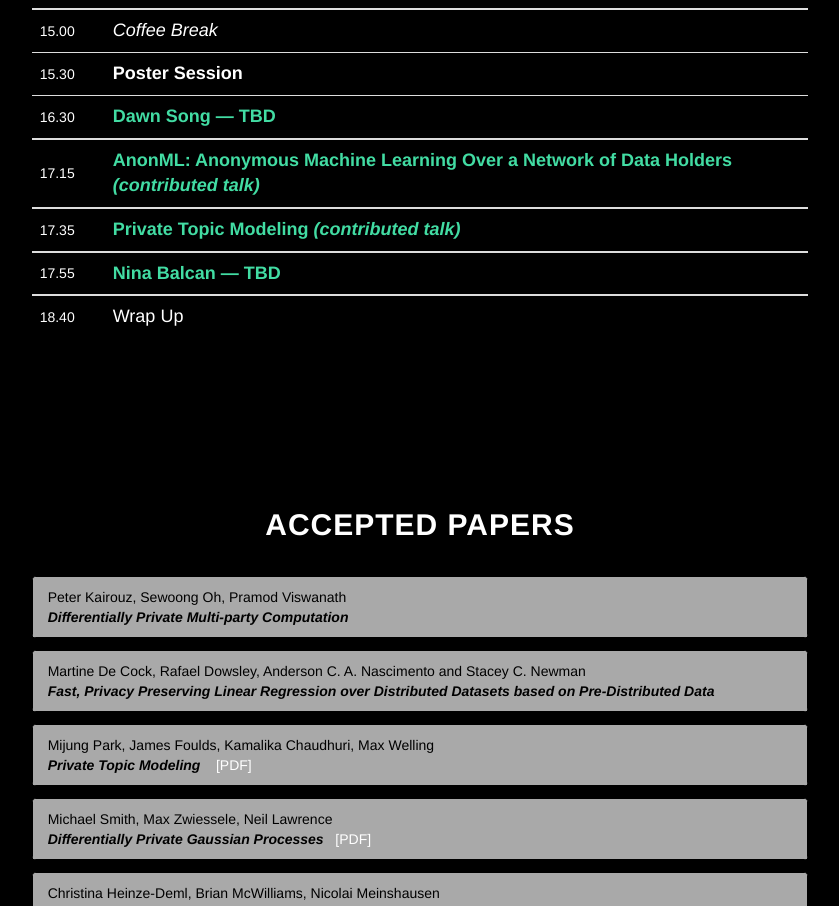
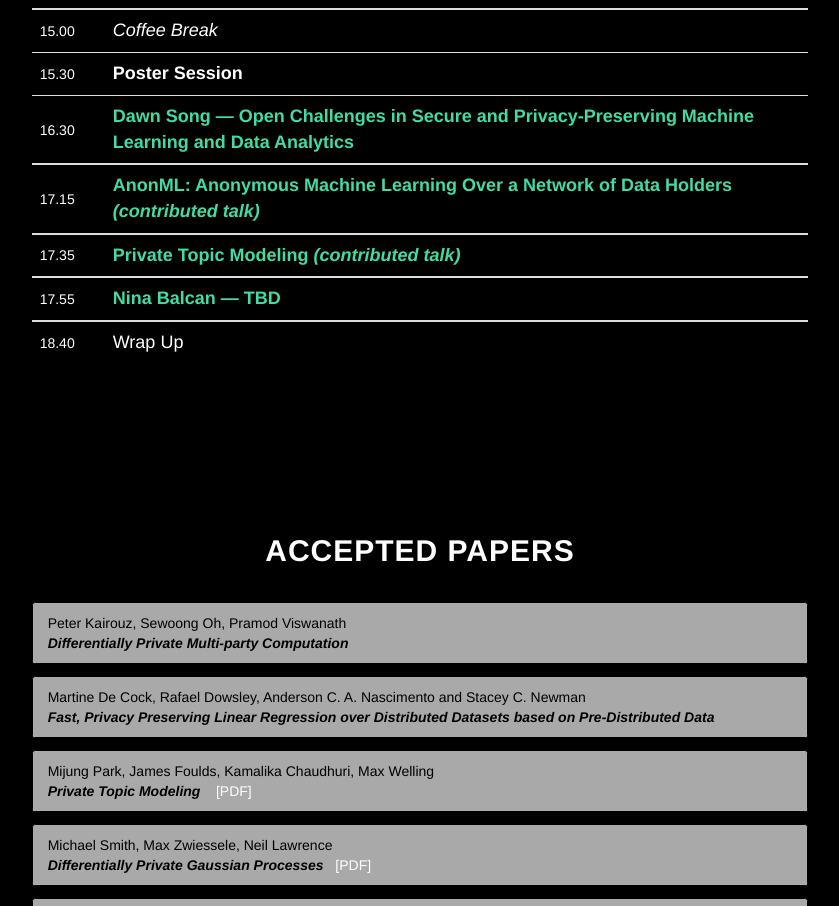
Before and after one commit to PMPML/PMPML16, a plain HTML site: page index.html in a window 1280 px wide. Shown: the part 2841-3747 px from the top of the page, without its empty margins (220-1059 px from the left). Drawn offline with nearby package versions, Linux system fonts and the light colour scheme.

Commit message:
added dawn talk title

```diff
--- a/index.html
+++ b/index.html
@@ -206,7 +206,7 @@ different efficiency measures relevant for the practical use of secure computati
                         </tr>
                         <tr>
                             <td class="time">16.30</td>
-                            <td class="slot talk"><a href="#tabs6" data-toggle="collapse" class="accordion-toggle">Dawn Song &mdash; TBD </button></td>
+                            <td class="slot talk"><a href="#tabs6" data-toggle="collapse" class="accordion-toggle">Dawn Song &mdash; Open Challenges in Secure and Privacy-Preserving Machine Learning and Data Analytics </button></td>
                         </tr>
                         <tr>
                             <td colspan="2" class="hiddenRow">
```
